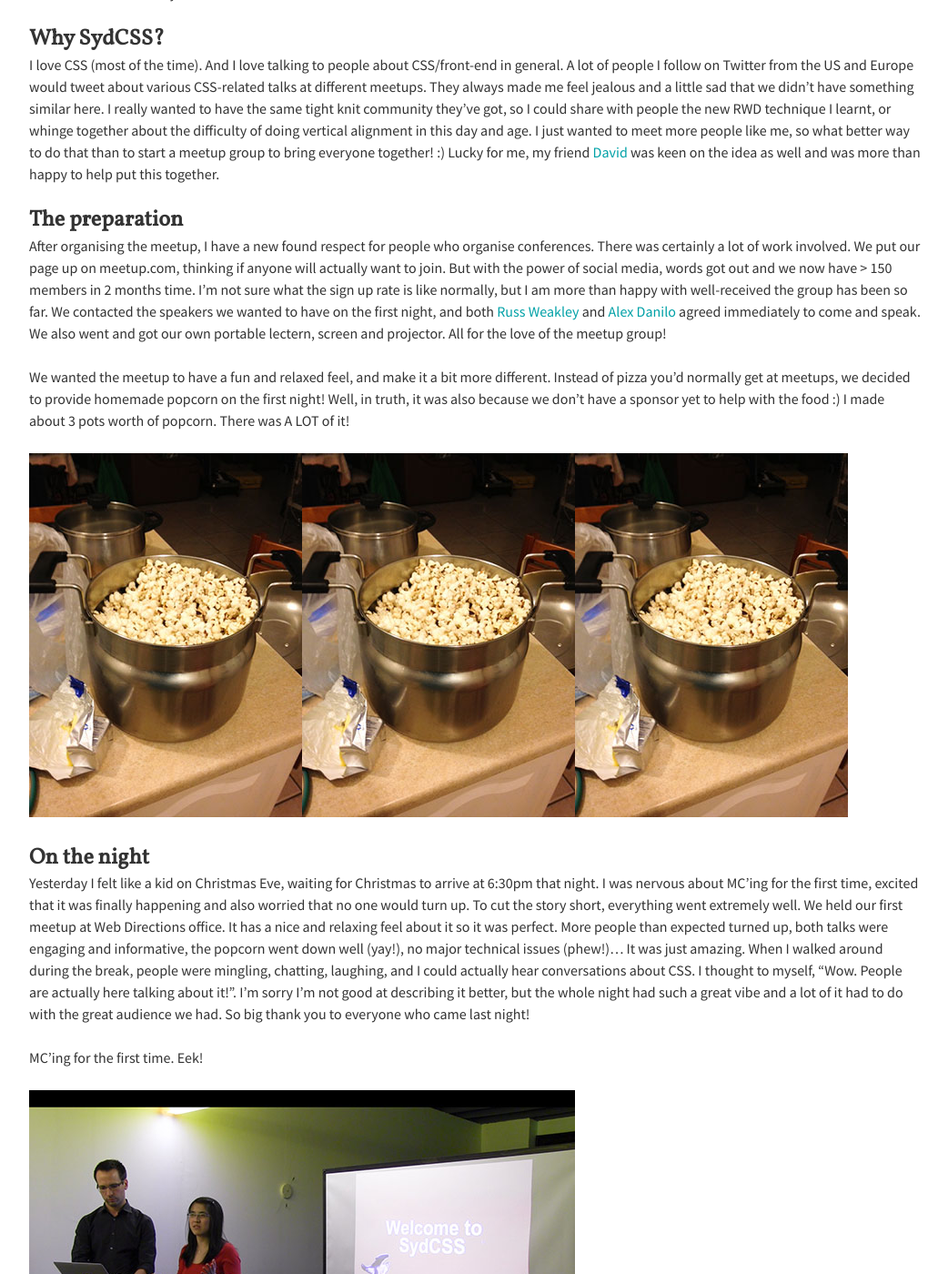
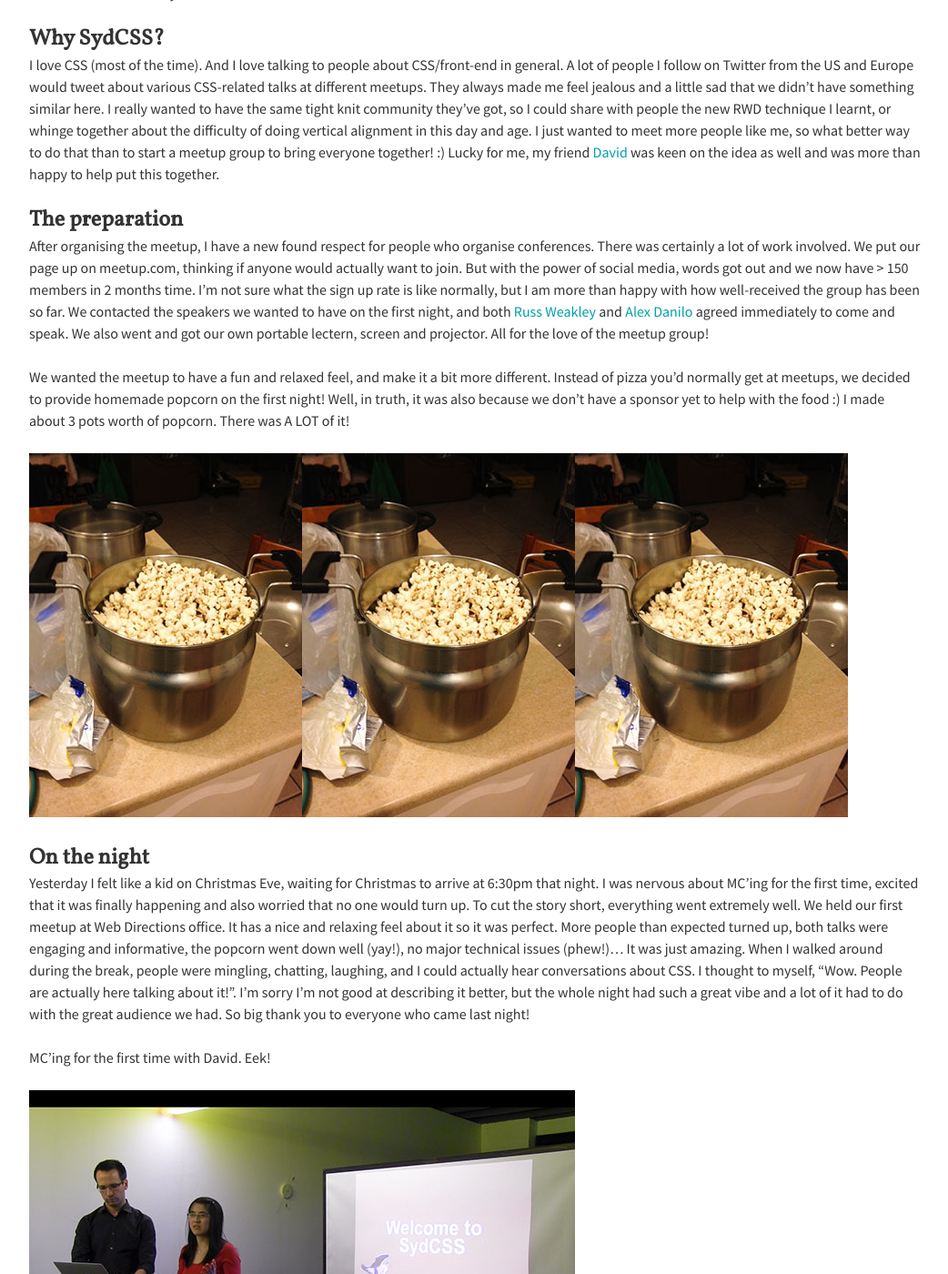
Before and after one commit to enterstudio/mobywhale-chan.github.io, a Jekyll site: the page built from _posts/2013-10-03-first-sydcss.md, in a window 1280 px wide and 1400 px high, scrolled down 437 px. Shown: the whole window at 91% size, without its empty margins (118-1160 px from the left). Built offline with Jekyll 4.4.1, drawn with Linux system fonts in a browser that asks for light colours; Markdown is read by kramdown in place of the engine named in the settings; some of the changed text lies outside the part shown.

Commit message:
Fix up typo

```diff
--- a/_posts/2013-10-03-first-sydcss.md
+++ b/_posts/2013-10-03-first-sydcss.md
@@ -10,7 +10,7 @@
 I love CSS (most of the time). And I love talking to people about CSS/front-end in general. A lot of people I follow on Twitter from the US and Europe would tweet about various CSS-related talks at different meetups. They always made me feel jealous and a little sad that we didn't have something similar here. I really wanted to have the same tight knit community they've got, so I could share with people the new RWD technique I learnt, or whinge together about the difficulty of doing vertical alignment in this day and age. I just wanted to meet more people like me, so what better way to do that than to start a meetup group to bring everyone together! :) Lucky for me, my friend [David](http://www.twitter.com/dp_lewis) was keen on the idea as well and was more than happy to help put this together.
 
 ###The preparation
-After organising the meetup, I have a new found respect for people who organise conferences. There was certainly a lot of work involved. We put our page up on meetup.com, thinking if anyone will actually want to join. But with the power of social media, words got out and we now have > 150 members in 2 months time. I'm not sure what the sign up rate is like normally, but I am more than happy with well-received the group has been so far. We contacted the speakers we wanted to have on the first night, and both [Russ Weakley](http://www.twitter.com/russmaxdesign) and [Alex Danilo](http://www.twitter.com/alexanderdanilo) agreed immediately to come and speak. We also went and got our own portable lectern, screen and projector. All for the love of the meetup group!
+After organising the meetup, I have a new found respect for people who organise conferences. There was certainly a lot of work involved. We put our page up on meetup.com, thinking if anyone would actually want to join. But with the power of social media, words got out and we now have > 150 members in 2 months time. I'm not sure what the sign up rate is like normally, but I am more than happy with how well-received the group has been so far. We contacted the speakers we wanted to have on the first night, and both [Russ Weakley](http://www.twitter.com/russmaxdesign) and [Alex Danilo](http://www.twitter.com/alexanderdanilo) agreed immediately to come and speak. We also went and got our own portable lectern, screen and projector. All for the love of the meetup group!
 
 We wanted the meetup to have a fun and relaxed feel, and make it a bit more different. Instead of pizza you'd normally get at meetups, we decided to provide homemade popcorn on the first night! Well, in truth, it was also because we don't have a sponsor yet to help with the food :) I made about 3 pots worth of popcorn. There was A LOT of it!
 
@@ -19,7 +19,7 @@
 ###On the night
 Yesterday I felt like a kid on Christmas Eve, waiting for Christmas to arrive at 6:30pm that night. I was nervous about MC'ing for the first time, excited that it was finally happening and also worried that no one would turn up. To cut the story short, everything went extremely well. We held our first meetup at Web Directions office. It has a nice and relaxing feel about it so it was perfect. More people than expected turned up, both talks were engaging and informative, the popcorn went down well (yay!), no major technical issues (phew!)... It was just amazing. When I walked around during the break, people were mingling, chatting, laughing, and I could actually hear conversations about CSS. I thought to myself, "Wow. People are actually here talking about it!". I'm sorry I'm not good at describing it better, but the whole night had such a great vibe and a lot of it had to do with the great audience we had. So big thank you to everyone who came last night!
 
-MC'ing for the first time. Eek!
+MC'ing for the first time with David. Eek!
 
 ![MC'ing for the first time]({{ site.url }}/assets/img/photos/sydcss01.jpg)
 
```
Also changed, not shown: other parts of _posts/2013-10-03-first-sydcss.md (+1 -1 lines).
